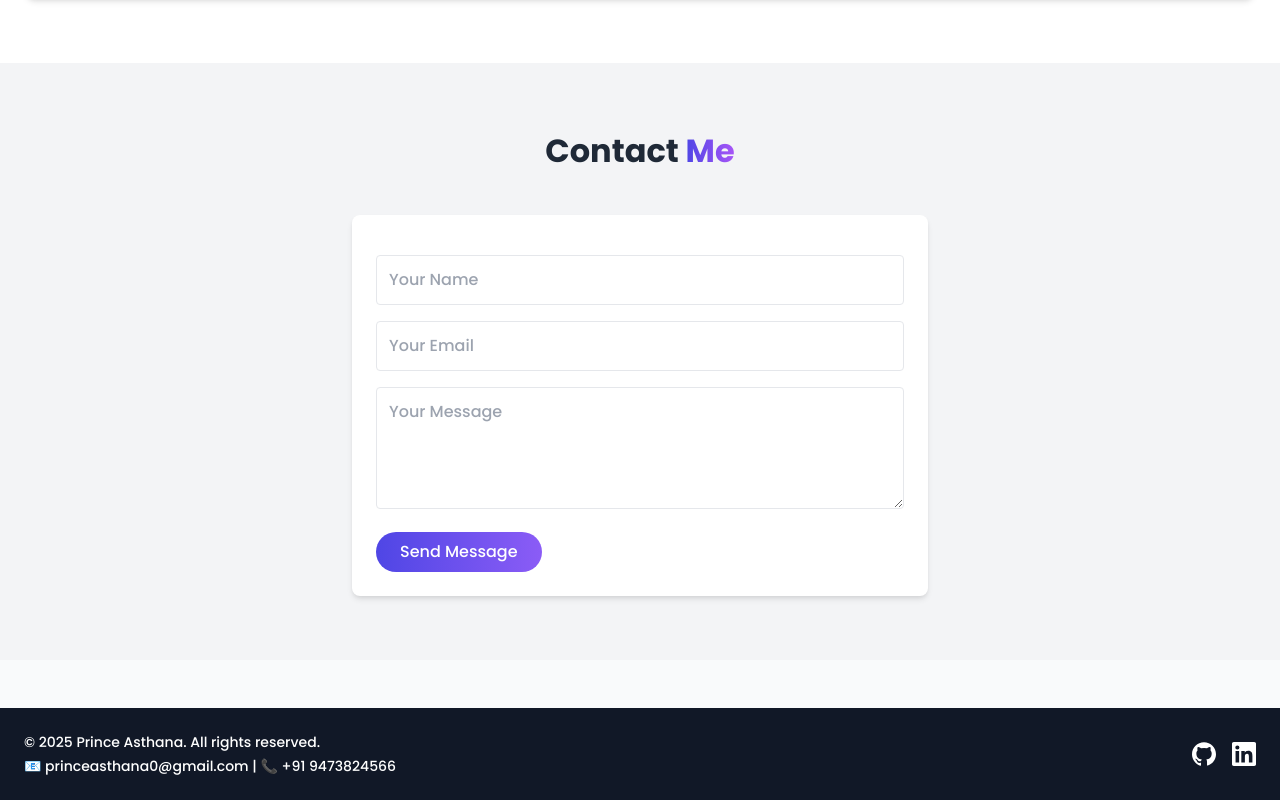
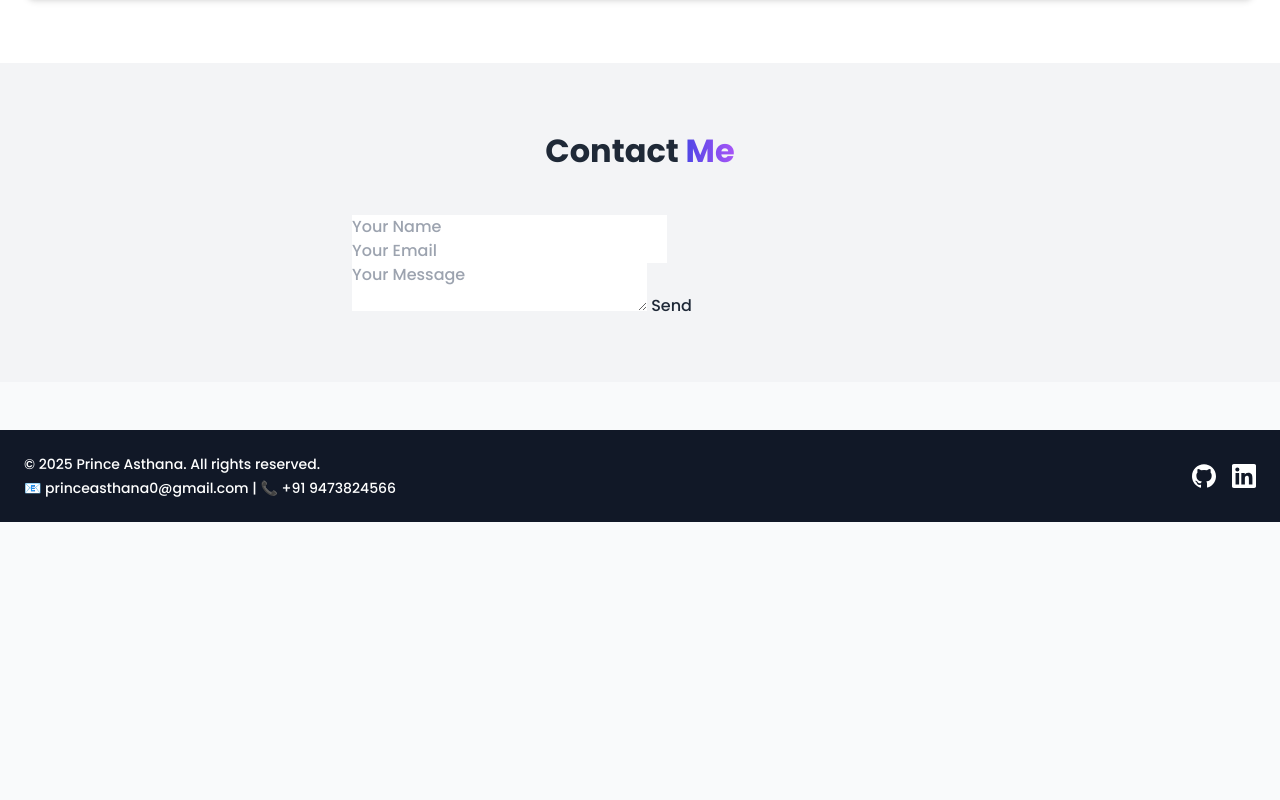
Before and after one commit to princeasthana/Portfolio-, a plain HTML site: page index.html in a window 1280 px wide. Shown: the part 3325-4125 px from the top of the page. After the commit the page ends 3847 px from the top, so only its background shows below. Drawn offline with nearby package versions, Linux system fonts and the light colour scheme.

Commit message:
index.html

```diff
--- a/index.html
+++ b/index.html
@@ -259,18 +259,14 @@
   <div class="container mx-auto px-6">
     <h2 class="section-title text-center">Contact <span class="gradient-text">Me</span></h2>
     <div class="mt-10 max-w-xl mx-auto">
-      <form
-        action="https://formsubmit.co/princeasthana0@gmail.com"
-        method="POST"
-        class="bg-white p-6 rounded-lg shadow-md space-y-4"
-        onsubmit="setTimeout(function(){ window.location.reload(); }, 500);"
-      >
-        <input type="hidden" name="_captcha" value="false">
-        <input type="text" name="name" placeholder="Your Name" class="w-full p-3 border rounded" required>
-        <input type="email" name="email" placeholder="Your Email" class="w-full p-3 border rounded" required>
-        <textarea name="message" placeholder="Your Message" class="w-full p-3 border rounded" rows="4" required></textarea>
-        <button type="submit" class="bg-gradient-to-r from-indigo-600 to-purple-500 text-white px-6 py-2 rounded-full hover:scale-105 transition">Send Message</button>
-      </form>
+      <form action="https://formsubmit.co/princeasthana0@gmail.com" method="POST">
+  <input type="hidden" name="_captcha" value="false">
+  <input type="hidden" name="_next" value="https://your-site-url.netlify.app/">
+  <input type="text" name="name" placeholder="Your Name" required>
+  <input type="email" name="email" placeholder="Your Email" required>
+  <textarea name="message" placeholder="Your Message" required></textarea>
+  <button type="submit">Send</button>
+</form>
     </div>
   </div>
 </section>
```
